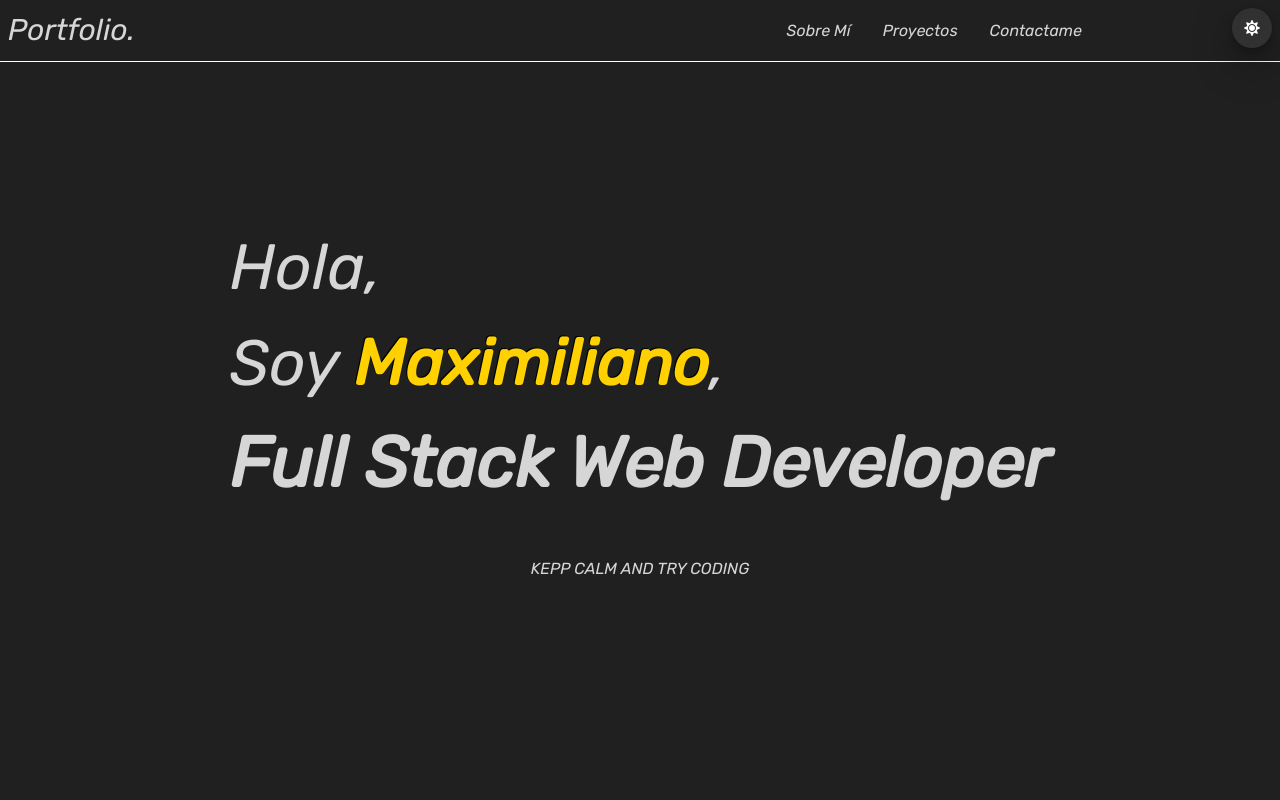
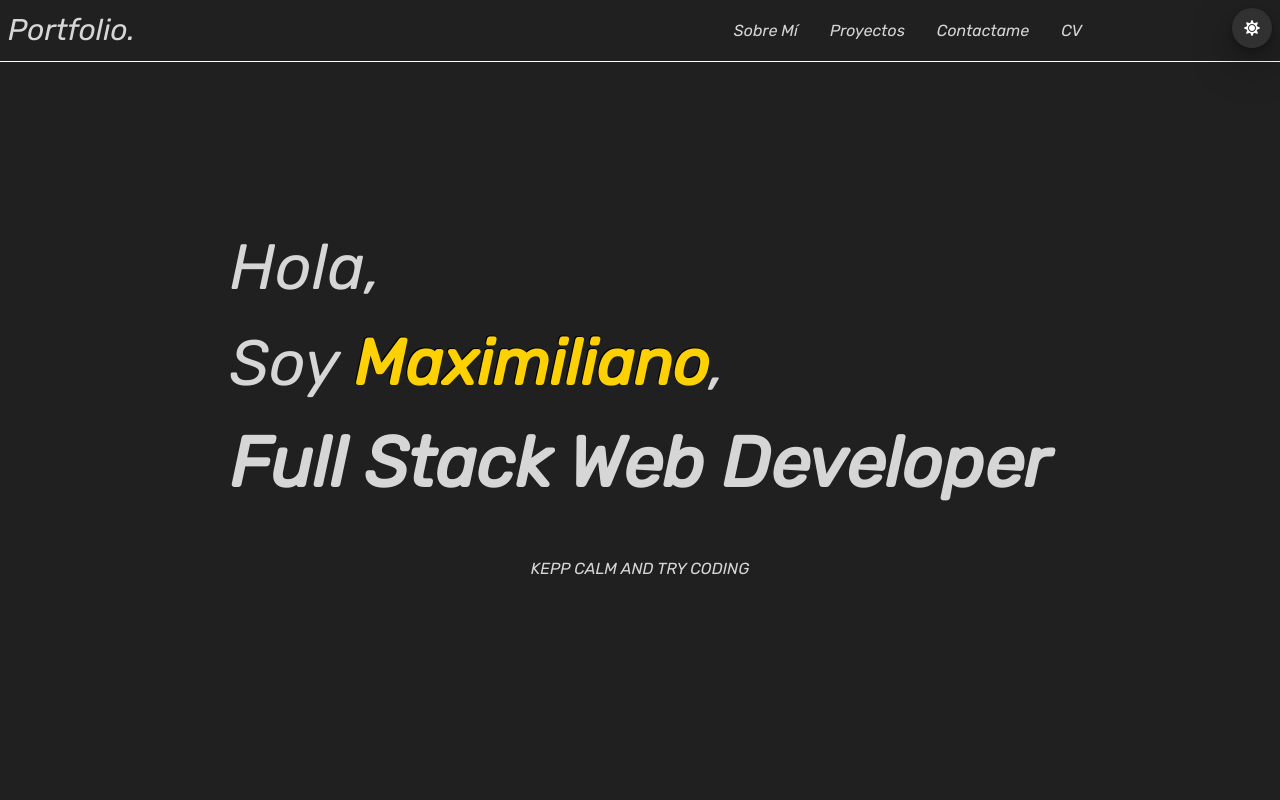
Before and after one commit to Maxiwee/Portfolio, a React (Create React App) app: page / in a window 1280 px wide. Shown: the top 800 px of the page. Built offline with nearby package versions, Linux system fonts and the light colour scheme.

Commit message:
add CV and fixed responsive tablet

```diff
--- a/src/components/Nav/Nav.jsx
+++ b/src/components/Nav/Nav.jsx
@@ -37,13 +37,18 @@ const Nav = () => {
           position='fixed'
           z-index='100'
           bg={isDark ? 'brand.blackP' : 'white'}
-          id='nav'
+          direction={{ base: 'column', lg: 'row' }}
         >
           <Box fontSize={'30px'}>
             <Link href='#header'>Portfolio.</Link>
           </Box>
           <Spacer />
-          <HStack gap={'2em'}>
+          <Box
+            display='flex'
+            justifyContent={'space-between'}
+            fontSize={{ base: '.85rem', lg: '1rem' }}
+          >
+            <HStack gap={{ base: '1rem', lg: '2rem' }}>
               <Box>
                 <Link href='#about'>Sobre Mí</Link>
               </Box>
@@ -52,6 +57,14 @@ const Nav = () => {
               </Box>
               <Box>
                 <Link href='#contact'>Contactame</Link>
+              </Box>
+              <Box>
+                <Link
+                  href='https://drive.google.com/file/d/1bqtKn4LkEuRtOTK9YWyG1yOLxJVhpEZ1/view?usp=sharing'
+                  target='_blank'
+                >
+                  CV
+                </Link>
               </Box>
             </HStack>
             <Box ml={'150'}>
@@ -62,6 +75,7 @@ const Nav = () => {
                 onClick={toggleColorMode}
                 w='10'
               ></IconButton>
+            </Box>
           </Box>
         </Flex>
       ) : (
@@ -122,6 +136,15 @@ const Nav = () => {
                       Contactame
                     </Link>
                   </Box>
+                  <Box width='100%' p='2'>
+                    <Link
+                      href='https://drive.google.com/file/d/1bqtKn4LkEuRtOTK9YWyG1yOLxJVhpEZ1/view?usp=sharing'
+                      target='_blank'
+                      onClick={onClose}
+                    >
+                      CV
+                    </Link>
+                  </Box>
                 </VStack>
               </DrawerBody>
             </DrawerContent>
```
Lines whose indentation alone changed are shown as unchanged.
